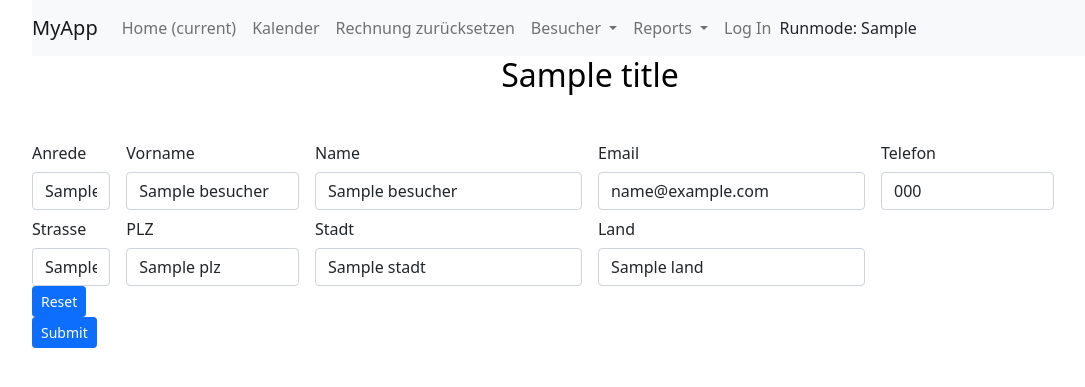
After one commit to ralphmueller/fewo-calserver, a Flask app: template flaskr/templates/besucher/update.html in a window 1280 px wide. The commit adds this page. Shown: the top 387 px of the page, without its empty margins (50-1135 px from the left). Run offline with Flask 2, Linux system fonts and the light colour scheme; the template is opened without the code that fills it: most values are stand-ins (such as "Sample title", 1, 10 or a date in 2020); some libraries are stand-ins or nearby versions.

Commit message:
besucher REST

```diff
--- a/flaskr/__init__.py
+++ b/flaskr/__init__.py
@@ -20,6 +20,9 @@ from flaskr.auth import login_required
 
 app = Flask(__name__, instance_relative_config=True)
 
+CORS(app)
+app.secret_key = 'google hupf schmeckt gut'
+
 from . import home
 app.register_blueprint(home.bp)
 
@@ -27,9 +30,6 @@ app.register_blueprint(home.bp)
 @login_required
 def reset_invoice_new():
     return render_template('reset_invoice_new.html', run_mode=bkormlib.envir)
-
-CORS(app)
-app.secret_key = 'google hupf schmeckt gut'
 
 from . import auth
 app.register_blueprint(auth.bp)
--- a/flaskr/home.py
+++ b/flaskr/home.py
@@ -14,5 +14,4 @@ bp = Blueprint('home', __name__, url_prefix='/')
 
 @bp.route('/')
 def index():
-    return render_template('index.html',
-        run_mode=envir)
+    return render_template('index.html', title='Welcome', run_mode=envir)
--- a/flaskr/static/css/myapp.css
+++ b/flaskr/static/css/myapp.css
@@ -1,22 +1,13 @@
-div[class^="form-row"] {
-    outline: 1px dotted rgba(0, 255, 0, 0.7);
-}
-
-div[class^="form-group"] {
-    outline: 1px dotted rgba(255, 0, 0, 0.7);
-}
-
 body .light-blue {
   background-color: blue;
 }
 body .top-70 {
   margin-top: 70px;
 }
-
 body h2 {
   margin-bottom: 40px;
   text-align: center;
-  text-color: red;
+  color: black;
 }
 body ul {
   padding-left: 0px;
@@ -44,7 +35,7 @@ body table.60percent {
   width: 60%;
 }
 body table td {
-  text-align: center;
+  text-align: left;
   font-size: 1em;
   height: 1.1em;
 }
--- a/flaskr/static/less/myapp.less
+++ b/flaskr/static/less/myapp.less
@@ -17,7 +17,7 @@ body {
 	h2 {
 		margin-bottom: 40px;
 		text-align: center;
-		text-color: red;
+		color: black;
 	}
 
 	ul {
@@ -50,7 +50,7 @@ body {
 		width: 60%;
 		}
 		td {
-			text-align: center;
+			text-align: left;
 			font-size: 1em;
 			height: 1.1em;
 			&.col20 {
--- /dev/null
+++ b/flaskr/templates/besucher/update.html
@@ -0,0 +1,75 @@
+{% extends "layout.html" %}
+
+<!--
+	partial für Anzeige Besucher Details
+-->
+
+{% block content %}
+
+<div class="row">
+
+	<div class="col-12">
+
+		<form method="post">
+            <div class="row g-3">
+		    	<div class="col-md-1">
+	      			<label for="anrede" class="col-form-label">Anrede</label>
+                    <input name="anrede" type="text" class="form-control" placeholder="anrede" id="anrede"
+                        value="{{ request.form['anrede'] or besucher.anrede }}" required>
+				</div>
+                <div class="col-md-2">
+                    <label for="vorname" class="col-form-label">Vorname</label>
+                    <input name="vorname"  type="text" class="form-control" placeholder="Vorname" id="vorname"
+                        value="{{ request.form['vorname'] or besucher.vorname }}" required>
+                </div>
+                <div class="col-md-3">
+                    <label for="name" class="col-form-label">Name</label>
+                    <input name="name" type="text" class="form-control" placeholder="Name" id="name"
+                        value="{{ request.form['name'] or besucher.name }}" required>
+                </div>
+                <div class="col-md-3">
+                    <label for="email" class="col-form-label">Email</label>
+                    <input name="email" type="email" class="form-control" placeholder="Email" id="email"
+                        value="{{ request.form['email'] or besucher.email }}" required>
+                </div>
+                <div class="col-md-2">
+                    <label for="tel" class="col-form-label">Telefon</label>
+                    <input name="tel" type="text" class="form-control" placeholder="Telefon" id="telefon"
+                        value="{{ request.form['telefon'] or besucher.tel }}">
+                </div>
+            </div>
+            <div class="row g-3">
+		    	<div class="col-md-1">
+	      			<label for="strasse" class="col-form-label">Strasse</label>
+                    <input name="strasse" type="text" class="form-control" placeholder="Strasse" id="strasse"
+                        value="{{ request.form['strasse'] or besucher.strasse }}" required>
+				</div>
+                <div class="col-md-2">
+                    <label for="plz" class="col-form-label">PLZ</label>
+                    <input name="plz"  type="text" class="form-control" placeholder="PLZ" id="PLZ"
+                        value="{{ request.form['plz'] or besucher.plz }}" required>
+                </div>
+                <div class="col-md-3">
+                    <label for="stadt" class="col-form-label">Stadt</label>
+                    <input name="stadt" type="text" class="form-control" placeholder="Stadt" id="stadt"
+                        value="{{ request.form['stadt'] or besucher.stadt }}" required>
+                </div>
+                <div class="col-md-3">
+                    <label for="land" class="col-form-label">Land</label>
+                    <input name="land" type="land" class="form-control" placeholder="DE" id="land"
+                        value="{{ request.form['land'] or besucher.land }}" required>
+                </div>
+            </div>
+		 	<div class="form-row">
+		 		<div class="form-group col-md-1">
+		 			<input name="abbruch" class="btn btn-primary btn-sm" type="reset" value="Reset">
+		 		</div>
+		 		<div class="form-group col-md-1">
+		 			<input name="submit" class="btn btn-primary btn-sm" type="submit" value="Submit">
+		 		</div>
+		 	</div>
+		</form>
+	</div>
+
+</div>
+{% endblock %}
--- a/flaskr/templates/index.html
+++ b/flaskr/templates/index.html
@@ -6,6 +6,6 @@
 
 {% block content %}
 
-<h1>Willkommen</h1>
+<p>Main Page</p>
 
 {% endblock %}
--- a/flaskr/templates/layout.html
+++ b/flaskr/templates/layout.html
@@ -31,6 +31,16 @@
 			</li>
 			<li class="nav-item">
 				<a class="nav-link" href="/resetinvoice">Rechnung zurücksetzen</a>
+			</li>
+			<li class="nav-item dropdown">
+				<a class="nav-link dropdown-toggle" href="#" role="button" id="dropdownMenuLink" data-bs-toggle="dropdown" aria-expanded="false">
+					Besucher
+				  </a>
+				</a>
+				<div class="dropdown-menu" aria-labelledby="navbarDropdown">
+				<a class="dropdown-item" href="/besucher">Liste</a>
+				<a class="dropdown-item" href="/stats/income_apartments">Finden</a>
+				</div>
 			</li>
 			<li class="nav-item dropdown">
 				<a class="nav-link dropdown-toggle" href="#" role="button" id="dropdownMenuLink" data-bs-toggle="dropdown" aria-expanded="false">
```
Also changed, not shown: flaskr/besucher.py (+59 -3 lines), flaskr/templates/besucher/besucherliste_partial.html (added, +25 -0 lines), flaskr/templates/besucher/index.html (+7 -2 lines), flaskr/templates/obsolete_besucherliste.html (deleted, +0 -18 lines), 2 other files.
